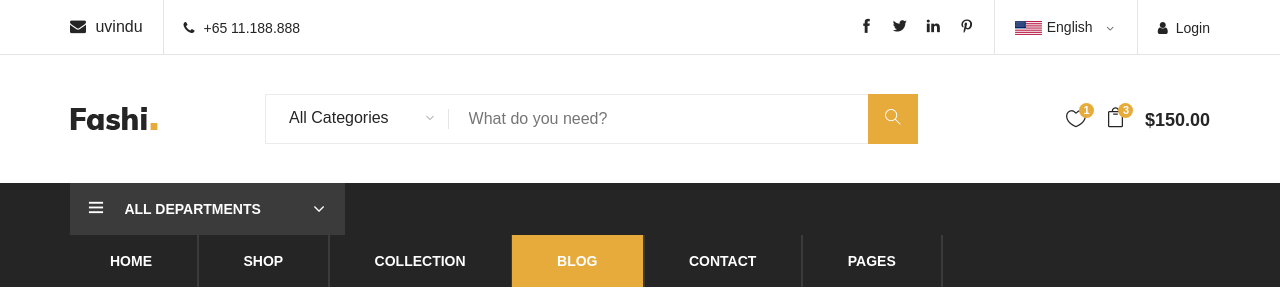
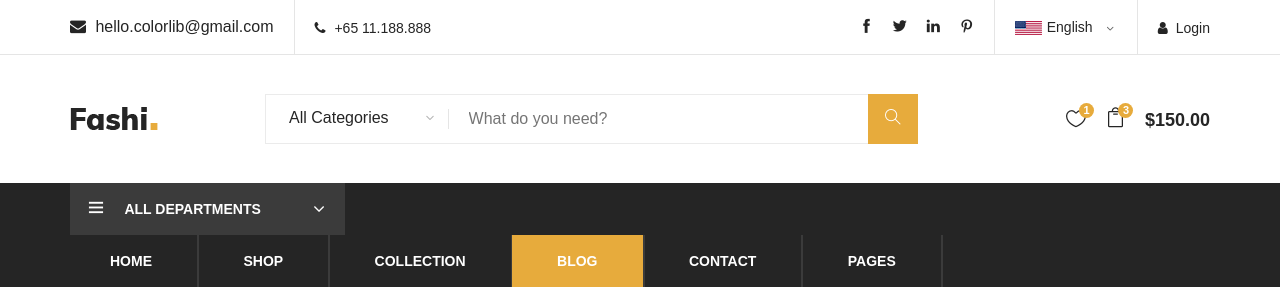
Before and after one commit to UvinduPathirana/Xellar, a Flask app: page /blog in a window 1280 px wide. Shown: the top 300 px of the page. Run offline with Flask 2, Linux system fonts and the light colour scheme; some libraries are stand-ins or nearby versions; some web fonts are replaced.

Commit message:
blog.html

```diff
--- a/templates/blog.html
+++ b/templates/blog.html
@@ -38,7 +38,7 @@
                 <div class="ht-left">
                     <div class="mail-service">
                         <i class=" fa fa-envelope"></i>
-                        uvindu
+                        hello.colorlib@gmail.com
                     </div>
                     <div class="phone-service">
                         <i class=" fa fa-phone"></i>
```
